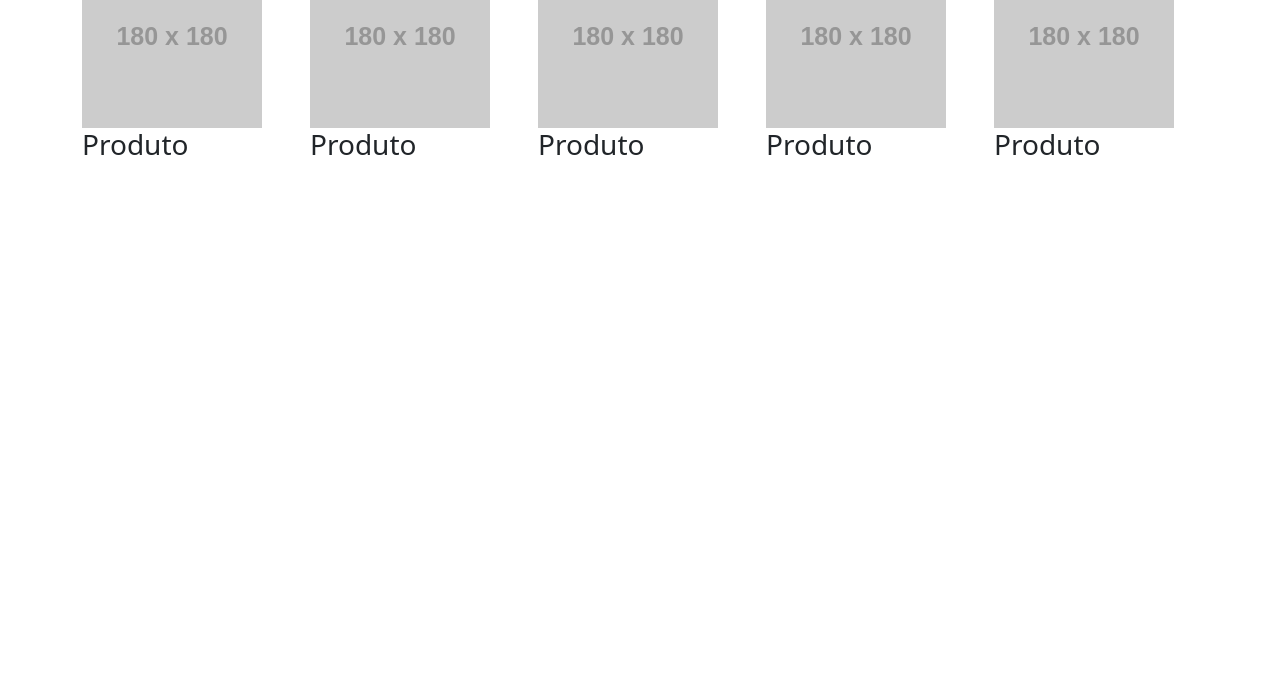
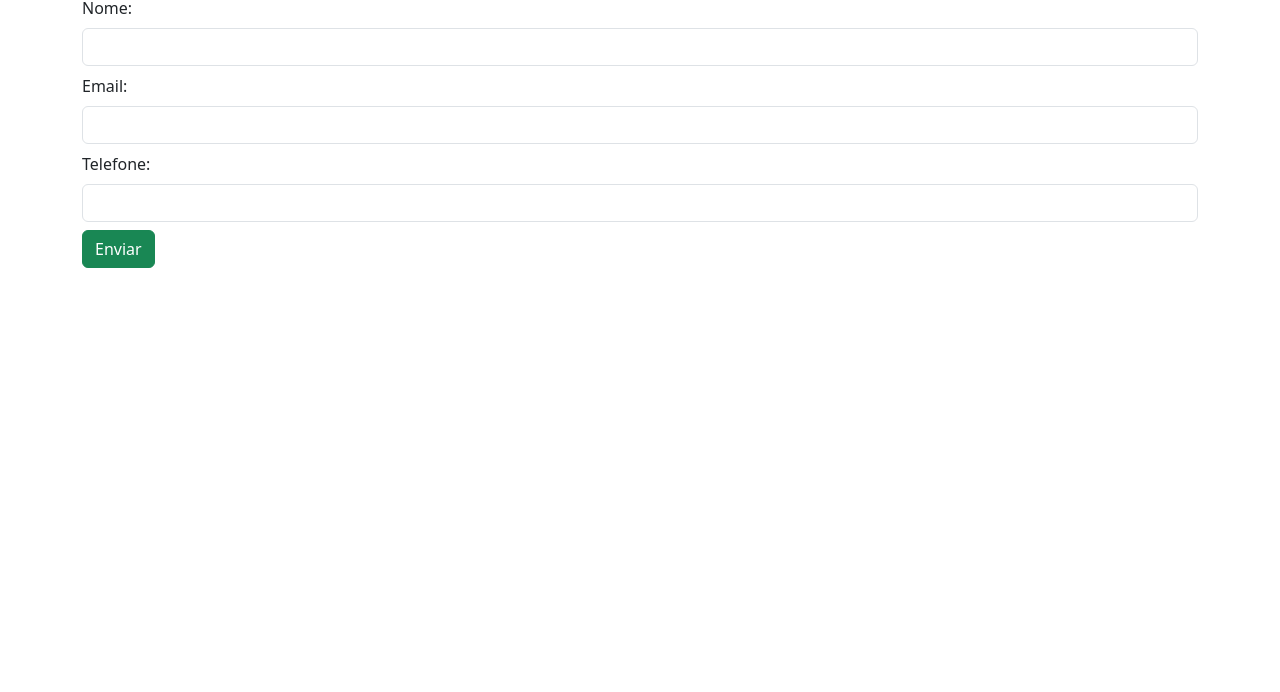
Before and after one commit to vitoriasilva98/ebac-frontend, a plain HTML site: page index.html in a window 1280 px wide. Shown: the part 108-800 px from the top of the page. Drawn offline with nearby package versions, Linux system fonts and the light colour scheme; placeholder pictures from the web are drawn by us.

Commit message:
Criação do formulário Bootstrap

```diff
--- a/index.html
+++ b/index.html
@@ -1,34 +1,28 @@
 <!DOCTYPE html>
-<html lang="en">
+<html lang="pt-BR">
 <head>
     <meta charset="UTF-8">
     <meta name="viewport" content="width=device-width, initial-scale=1.0">
-    <title>Document</title>
+    <title>Formulário de Cadastro - Bootstrap</title>
     <link rel="stylesheet" href="https://cdn.jsdelivr.net/npm/bootstrap@5.3.2/dist/css/bootstrap.min.css">
 </head>
 <body>
-    <h1>Olá Bootstrap</h1>
-    <div class="container">
+    <div class="container pt-5">
         <div class="row">
             <div class="col">
-                <img src="https:/via.placeholder.com/180x180" alt="">
-                <h3>Produto</h3>
-            </div>
-            <div class="col">
-                <img src="https:/via.placeholder.com/180x180" alt="">
-                <h3>Produto</h3>
-            </div>
-            <div class="col">
-                <img src="https:/via.placeholder.com/180x180" alt="">
-                <h3>Produto</h3>
-            </div>
-            <div class="col">
-                <img src="https:/via.placeholder.com/180x180" alt="">
-                <h3>Produto</h3>
-            </div>
-            <div class="col">
-                <img src="https:/via.placeholder.com/180x180" alt="">
-                <h3>Produto</h3>
+                <h1>Formulário de Cadastro - Bootstrap</h1>
+                <form>
+                    <label for="nome" class="form-label">Nome:</label>
+                    <input type="text" class="form-control" id="nome" required>
+
+                    <label for="email" class="form-label pt-2">Email:</label>
+                    <input type="email" class="form-control" id="email" required>
+
+                    <label for="tel" class="form-label pt-2">Telefone:</label>
+                    <input type="tel" class="form-control" id="tel" required>
+
+                    <button class="btn btn-success mt-2" type="submit">Enviar</button>
+                </form>
             </div>
         </div>
     </div>
--- a/nome.txt
+++ /dev/null
@@ -1 +0,0 @@
-Vitória da Silva Eleutério Vitória
```
